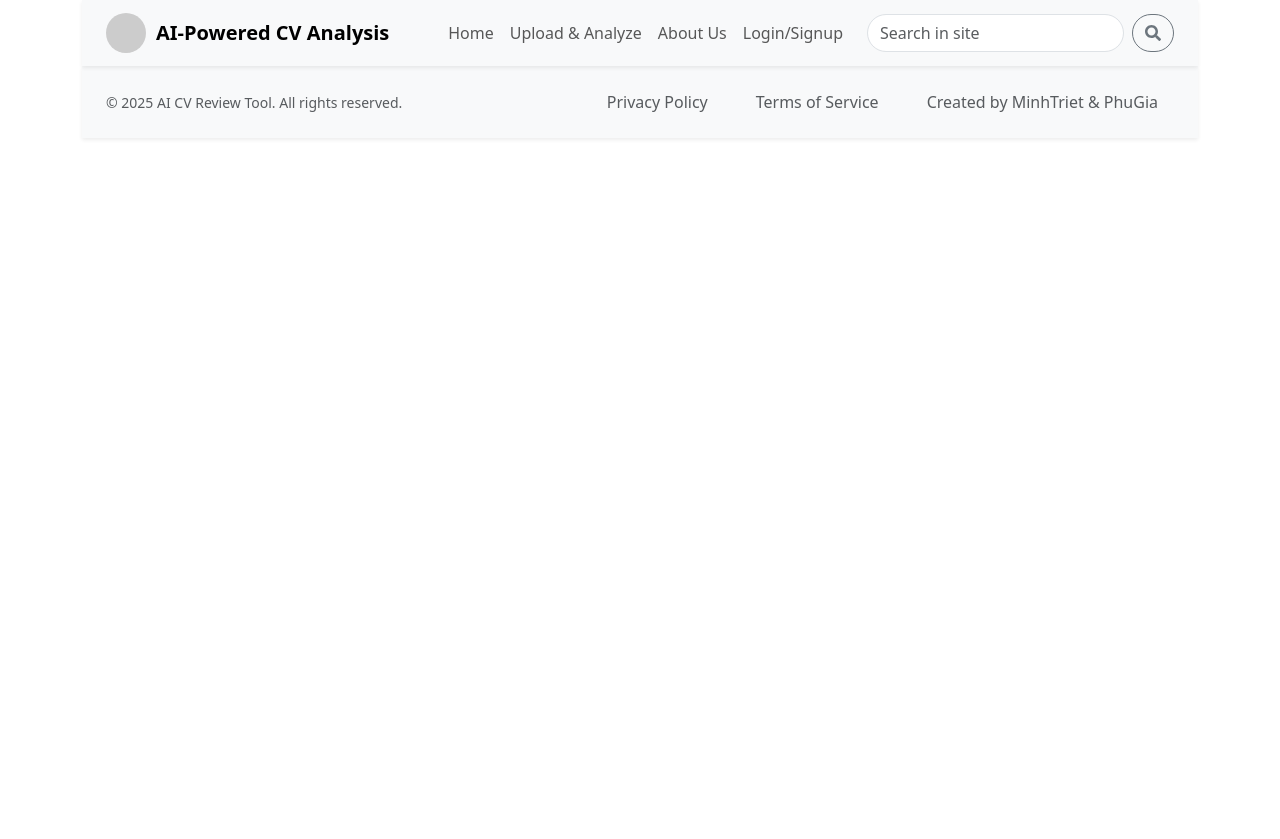
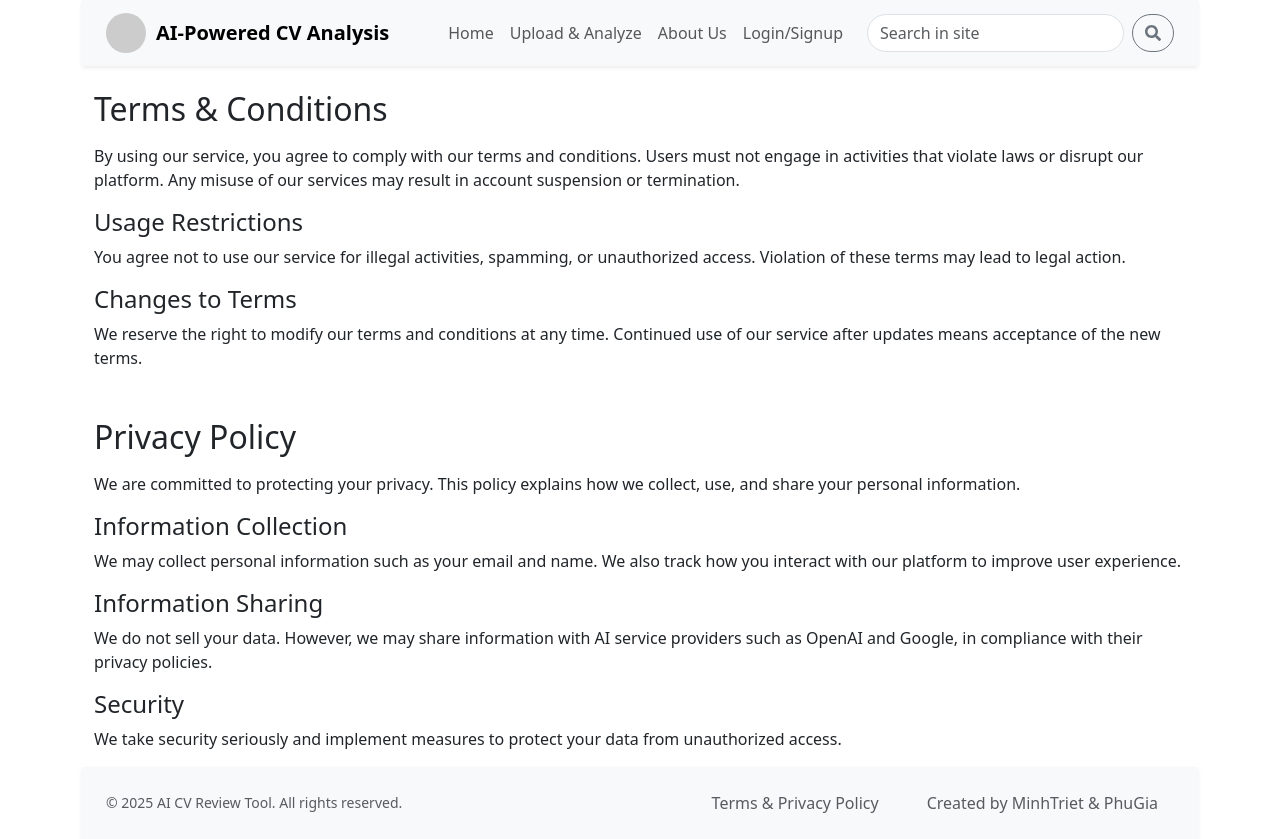
Before and after one commit to minhtriet03/cv-ai-review, a React (Create React App) app in the folder frontend/: page /term-privacy in a window 1280 px wide. Before the commit the page ends 800 px from the top, so only its background shows below. Built offline with nearby package versions, Linux system fonts and the light colour scheme.

Commit message:
sửa trang Info

```diff
--- a/frontend/src/App.js
+++ b/frontend/src/App.js
@@ -18,6 +18,7 @@ import Upload from "./pages/upload";
 import SearchResult from "./pages/search";
 import About from "./pages/about";
 import UserInfo from "./components/Login/LoginSection3";
+import Term from "./pages/term-service";
 
 function App() {
   return (
@@ -34,6 +35,7 @@ function App() {
             <Route path="/register" element={<Register />} />
             <Route path="/search" element={<SearchResult />} />
             <Route path="/about" element={<About />} />
+            <Route path="/term-privacy" element={<Term />} />
           </Routes>
           <Footer />
         </div>
--- a/frontend/src/components/Login/LoginSection1.js
+++ b/frontend/src/components/Login/LoginSection1.js
@@ -35,17 +35,25 @@ const LoginSection1 = () => {
           email,
           password,
         });
-        console.log("Logging in with", response.data);
-        // Save user data to local storage or context
-        localStorage.setItem("user", JSON.stringify(response.data));
-        setUser(response.data);
-        navigate("/login-success");
+
+        console.log("Login response:", response.data); // Debug
+
+        if (response.data && response.data.user && response.data.token) {
+          localStorage.setItem("user", JSON.stringify(response.data.user));
+          localStorage.setItem("token", response.data.token);
+          setUser(response.data.user);
+          navigate("/login-success");
+        } else {
+          console.error("Login failed: No user data received");
+          setErrors({ api: "Invalid response from server" });
+        }
       } catch (error) {
         console.error("Login failed:", error);
         setErrors({ api: "Login failed. Please try again." });
       }
     }
   };
+
 
   return (
     <section className="d-flex justify-content-center align-items-center min-vh-100 bg-white">
--- a/frontend/src/components/Login/LoginSection3.js
+++ b/frontend/src/components/Login/LoginSection3.js
@@ -1,14 +1,27 @@
-import React, { useState } from "react";
+import React, { useState, useEffect, useContext } from "react";
 import { Container, Row, Col, Card, Button, Form } from "react-bootstrap";
 import { useNavigate } from "react-router-dom";
+import { UserContext } from "../../UserContext";
+import { format } from "date-fns"; //fomat ngày giờ
 
-const UserInfo = ({ user }) => {
+const UserInfo = () => {
   const [profileImage, setProfileImage] = useState(null);
+  const { user, setUser } = useContext(UserContext);
   const navigate = useNavigate();
 
+  useEffect(() => {
+    const loggedInUser = JSON.parse(localStorage.getItem("user"));
+    console.log("Logged in user from localStorage:", loggedInUser); // Debug log
+    if (loggedInUser) {
+      setUser(loggedInUser);
+      console.log("User state set:", loggedInUser); // Debug log
+    }
+  }, [setUser]);
+
   const handleLogout = () => {
-    // Xóa thông tin người dùng (giả lập)
     localStorage.removeItem("user");
+    localStorage.removeItem("token");
+    setUser(null);
     navigate("/");
   };
 
@@ -30,11 +43,13 @@ const UserInfo = ({ user }) => {
           <Col md={6}>
             <Card className="shadow-lg p-4 text-center">
               <h3 className="fw-bold">User Information</h3>
-              <p className="text-muted">Welcome back, {user?.name}!</p>
+              <p className="text-muted">
+                Welcome back, <strong>{user?.name} !</strong>
+              </p>
               <Card.Body>
-                {profileImage ? (
+                {user?.profilePicture ? (
                   <img
-                    src={profileImage}
+                    src={user.profilePicture}
                     alt="Profile"
                     className="img-fluid rounded-circle mb-3"
                     style={{
@@ -62,14 +77,16 @@ const UserInfo = ({ user }) => {
                   <strong>Email:</strong> {user?.email}
                 </p>
                 <p>
-                  <strong>Joined Date:</strong> {user?.joinedDate}
+                  <strong>Joined Date:</strong>{" "}
+                  {user?.updatedAt &&
+                    format(new Date(user.updatedAt), "dd/MM/yyyy")}
                 </p>
                 <Button
                   variant="danger"
                   onClick={handleLogout}
                   className="w-100"
                 >
-                  Logout
+                  Log Out
                 </Button>
               </Card.Body>
             </Card>
--- /dev/null
+++ b/frontend/src/components/Term-Service/term-service.js
@@ -0,0 +1,59 @@
+import React from "react";
+import { Container } from "react-bootstrap";
+
+const LegalSections = () => {
+  return (
+    <Container className="mt-4">
+      {/* Terms & Conditions Section */}
+      <section className="mb-5">
+        <h2 className="mb-3">Terms & Conditions</h2>
+        <p>
+          By using our service, you agree to comply with our terms and
+          conditions. Users must not engage in activities that violate laws or
+          disrupt our platform. Any misuse of our services may result in account
+          suspension or termination.
+        </p>
+        <h4>Usage Restrictions</h4>
+        <p>
+          You agree not to use our service for illegal activities, spamming, or
+          unauthorized access. Violation of these terms may lead to legal
+          action.
+        </p>
+        <h4>Changes to Terms</h4>
+        <p>
+          We reserve the right to modify our terms and conditions at any time.
+          Continued use of our service after updates means acceptance of the new
+          terms.
+        </p>
+      </section>
+
+      {/* Privacy Policy Section */}
+      <section>
+        <h2 className="mb-3">Privacy Policy</h2>
+        <p>
+          We are committed to protecting your privacy. This policy explains how
+          we collect, use, and share your personal information.
+        </p>
+        <h4>Information Collection</h4>
+        <p>
+          We may collect personal information such as your email and name. We
+          also track how you interact with our platform to improve user
+          experience.
+        </p>
+        <h4>Information Sharing</h4>
+        <p>
+          We do not sell your data. However, we may share information with AI
+          service providers such as OpenAI and Google, in compliance with their
+          privacy policies.
+        </p>
+        <h4>Security</h4>
+        <p>
+          We take security seriously and implement measures to protect your data
+          from unauthorized access.
+        </p>
+      </section>
+    </Container>
+  );
+};
+
+export default LegalSections;
--- a/frontend/src/components/footer.js
+++ b/frontend/src/components/footer.js
@@ -9,11 +9,8 @@ const Footer = () => {
           © 2025 AI CV Review Tool. All rights reserved.
         </small>
         <Nav>
-          <Nav.Link href="#" className="text-muted">
-            Privacy Policy
-          </Nav.Link>
-          <Nav.Link href="#" className="text-muted ms-3">
-            Terms of Service
+          <Nav.Link href="/term-privacy" className="text-muted">
+            Terms & Privacy Policy
           </Nav.Link>
           <Nav.Link href="#" className="text-muted ms-3">
             Created by MinhTriet & PhuGia
--- /dev/null
+++ b/frontend/src/pages/term-service.js
@@ -0,0 +1,14 @@
+import React from "react";
+
+// components for this page
+import LegalSections from "../components/Term-Service/term-service";
+
+const Term = () => {
+  return (
+    <div>
+      <LegalSections />
+    </div>
+  );
+};
+
+export default Term;
```
